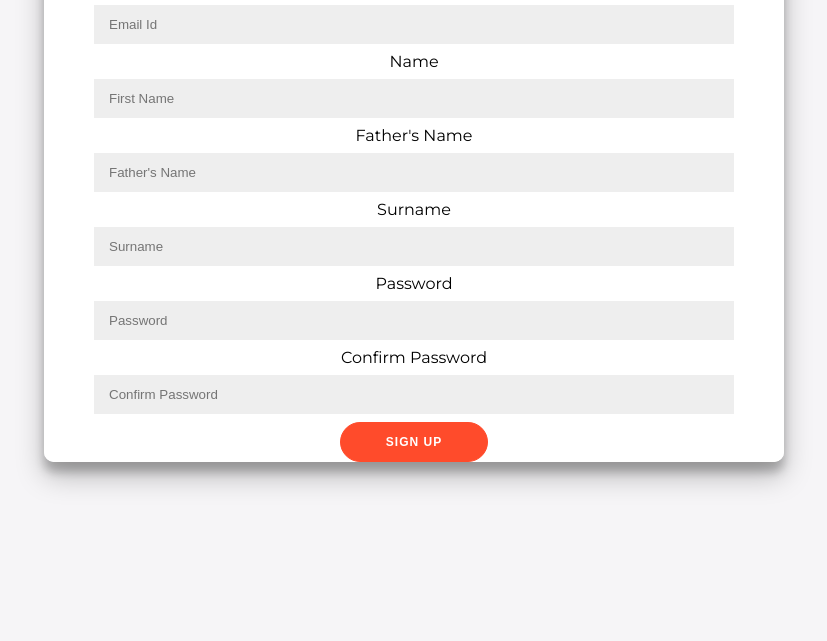
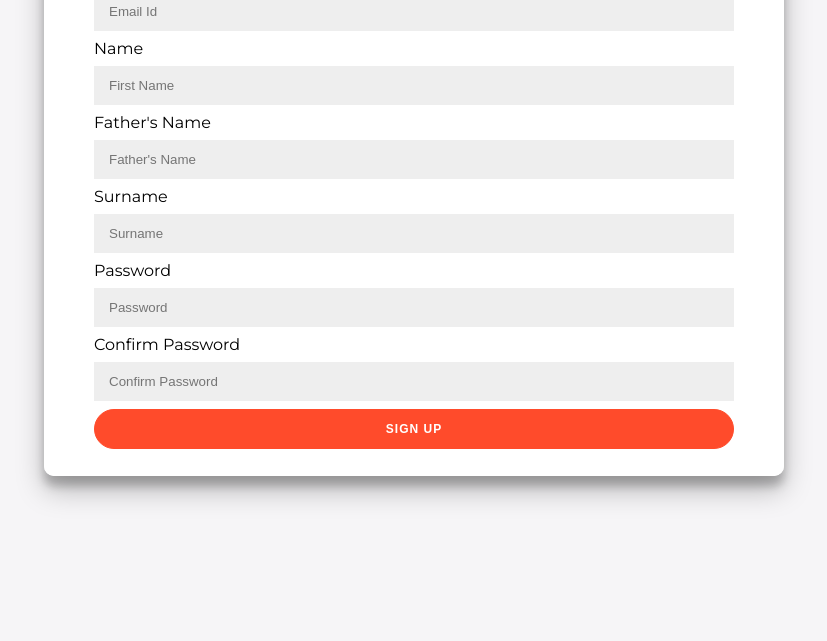
Before and after one commit to ShahRiya13/SGP-Semester3, a plain HTML site: page signup.html in a window 1280 px wide. Shown: the part 189-830 px from the top of the page, without its empty margins (226-1053 px from the left). Drawn offline with Linux system fonts and the light colour scheme.

Commit message:
Update signup.css

```diff
--- a/signup.css
+++ b/signup.css
@@ -1,6 +1,11 @@
 @import url('https://fonts.googleapis.com/css?family=Montserrat:400,800');
 * {
 	box-sizing: border-box;
+}
+
+.fieldlabels
+{
+	text-align: left;
 }
 
 body {
@@ -13,20 +18,23 @@ body {
 	height: 100vh;
 	margin: -20px 0 50px;
 }
+
 h1 {
 	font-weight: bold;
 	margin: 0;
 }
+
 form {
 	background-color: #FFFFFF;
 	display: flex;
-	align-items: center;
-	justify-content: center;
+	align-items: left;
+	justify-content: left;
 	flex-direction: column;
 	padding: 0 50px;
 	height: 100%;
 	text-align: center;
 }
+
 input {
 	background-color: #eee;
 	border: none;
@@ -43,7 +51,7 @@ input {
 	overflow: hidden;
 	width: 740px;
 	max-width: 100%;
-	min-height: 500px;
+	min-height: 550px;
 }
 
 button {
```
